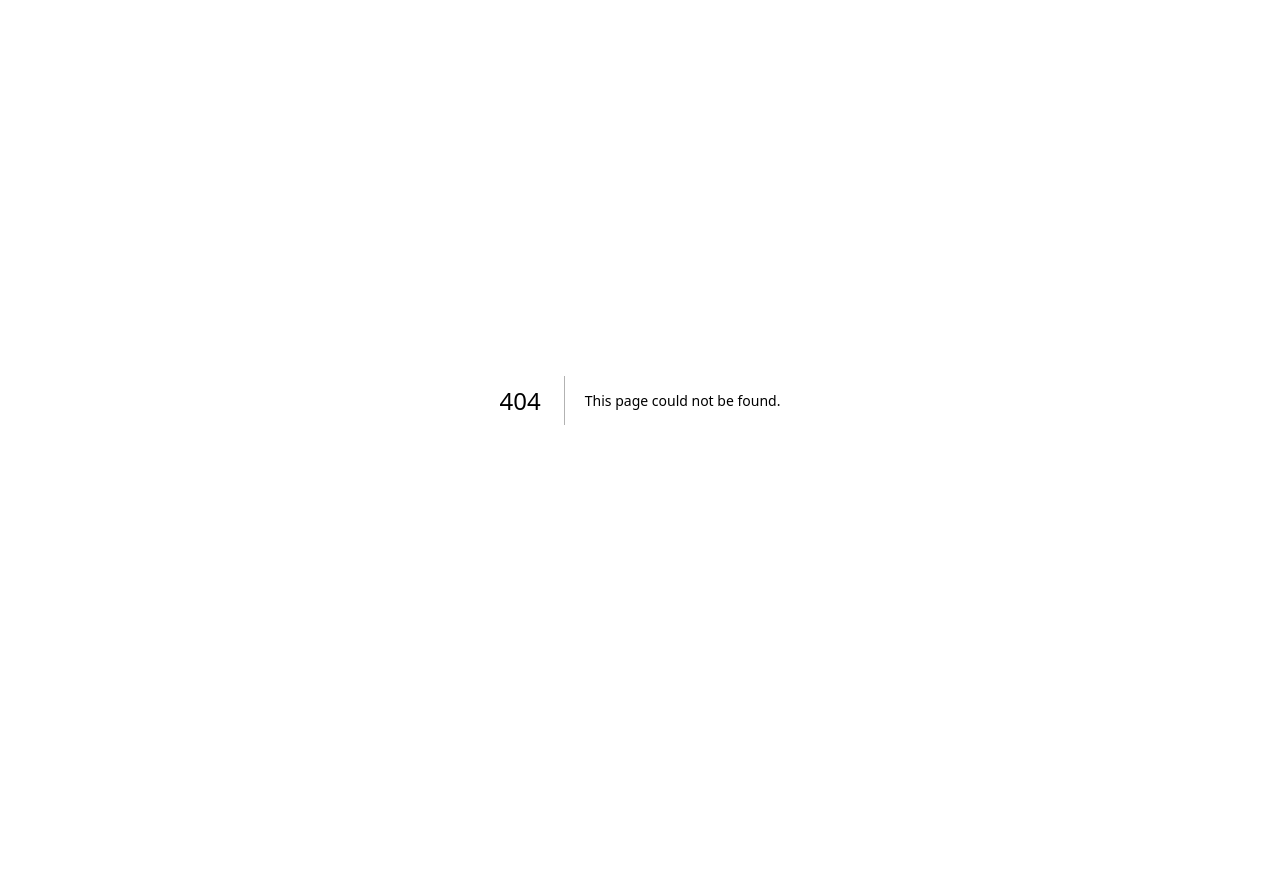
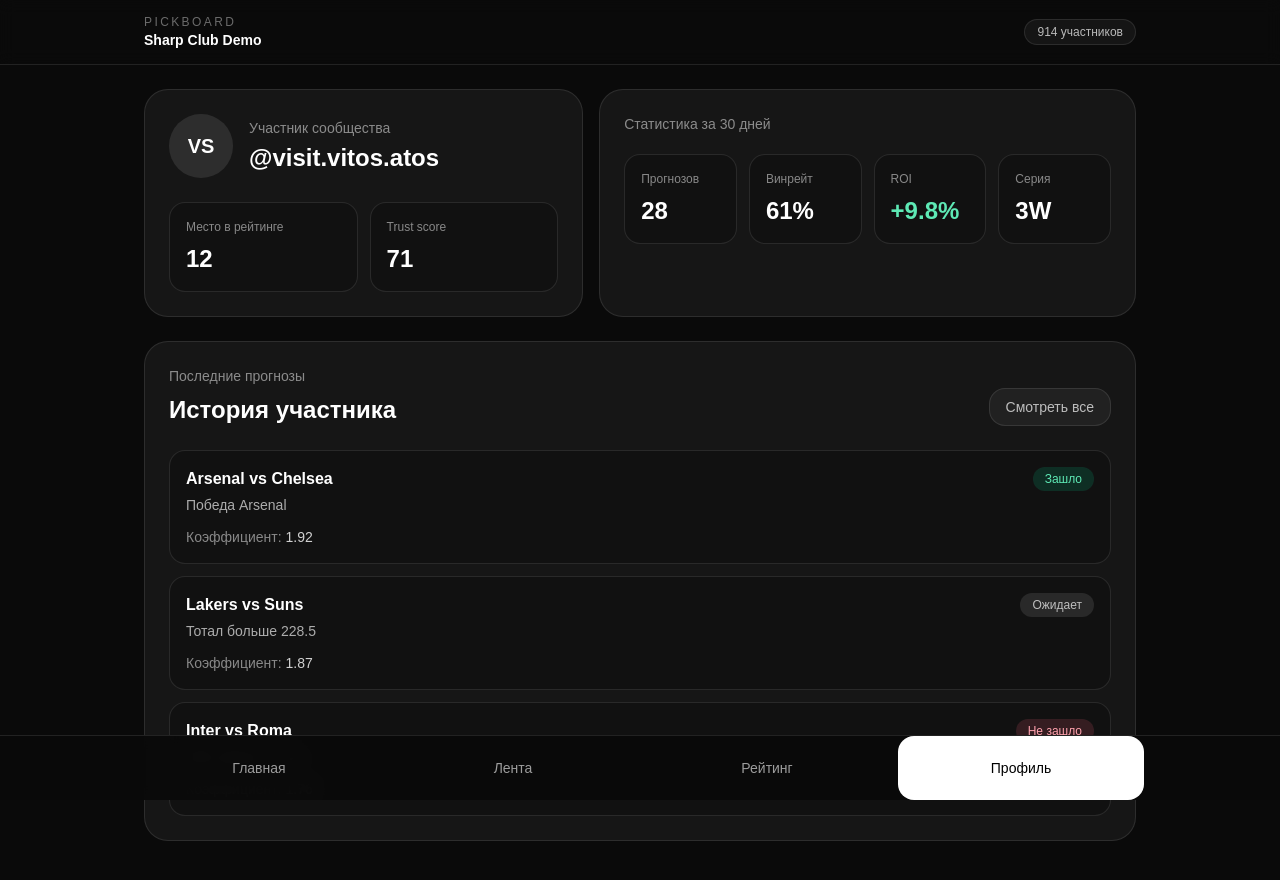
Before and after one commit to visitvitosatos-pixel/pickboard, a Next.js app: page /profile in a window 1280 px wide. Before the commit this address had no page. Shown: the top 880 px of the page. Before the commit the page ends 800 px from the top, so only its background shows below. Built offline with nearby package versions, Linux system fonts and the light colour scheme.

Commit message:
feat: add profile page and summary blocks

```diff
--- /dev/null
+++ b/src/app/profile/page.tsx
@@ -0,0 +1,14 @@
+import { AppShell } from "@/components/layout/app-shell";
+import { ProfileRecentPicks } from "@/features/profile/profile-recent-picks";
+import { ProfileSummary } from "@/features/profile/profile-summary";
+
+export default function ProfilePage() {
+  return (
+    <AppShell>
+      <div className="space-y-6">
+        <ProfileSummary />
+        <ProfileRecentPicks />
+      </div>
+    </AppShell>
+  );
+}
--- /dev/null
+++ b/src/features/profile/profile-recent-picks.tsx
@@ -0,0 +1,73 @@
+const recentPicks = [
+  {
+    id: "1",
+    eventName: "Arsenal vs Chelsea",
+    pick: "Победа Arsenal",
+    odds: "1.92",
+    status: "Зашло",
+    statusClassName: "bg-emerald-400/15 text-emerald-300",
+  },
+  {
+    id: "2",
+    eventName: "Lakers vs Suns",
+    pick: "Тотал больше 228.5",
+    odds: "1.87",
+    status: "Ожидает",
+    statusClassName: "bg-white/10 text-white/70",
+  },
+  {
+    id: "3",
+    eventName: "Inter vs Roma",
+    pick: "Обе забьют — да",
+    odds: "1.76",
+    status: "Не зашло",
+    statusClassName: "bg-rose-400/15 text-rose-300",
+  },
+];
+
+export function ProfileRecentPicks() {
+  return (
+    <section className="rounded-3xl border border-white/10 bg-white/5 p-6">
+      <div className="flex items-end justify-between gap-4">
+        <div>
+          <p className="text-sm text-white/50">Последние прогнозы</p>
+          <h2 className="mt-2 text-2xl font-semibold text-white">
+            История участника
+          </h2>
+        </div>
+
+        <button className="rounded-2xl border border-white/10 bg-white/5 px-4 py-2 text-sm text-white/70 transition hover:bg-white/10 hover:text-white">
+          Смотреть все
+        </button>
+      </div>
+
+      <div className="mt-6 space-y-3">
+        {recentPicks.map((pick) => (
+          <article
+            key={pick.id}
+            className="rounded-2xl border border-white/10 bg-black/20 p-4"
+          >
+            <div className="flex items-start justify-between gap-4">
+              <div>
+                <h3 className="text-base font-semibold text-white">
+                  {pick.eventName}
+                </h3>
+                <p className="mt-1 text-sm text-white/65">{pick.pick}</p>
+              </div>
+
+              <span
+                className={`rounded-full px-3 py-1 text-xs font-medium ${pick.statusClassName}`}
+              >
+                {pick.status}
+              </span>
+            </div>
+
+            <p className="mt-3 text-sm text-white/50">
+              Коэффициент: <span className="text-white/80">{pick.odds}</span>
+            </p>
+          </article>
+        ))}
+      </div>
+    </section>
+  );
+}
--- /dev/null
+++ b/src/features/profile/profile-summary.tsx
@@ -0,0 +1,60 @@
+export function ProfileSummary() {
+  return (
+    <section className="grid gap-4 md:grid-cols-[0.9fr_1.1fr]">
+      <article className="rounded-3xl border border-white/10 bg-white/5 p-6">
+        <div className="flex items-center gap-4">
+          <div className="flex h-16 w-16 items-center justify-center rounded-full bg-white/10 text-xl font-semibold text-white">
+            VS
+          </div>
+
+          <div>
+            <p className="text-sm text-white/50">Участник сообщества</p>
+            <h1 className="mt-1 text-2xl font-semibold text-white">
+              @visit.vitos.atos
+            </h1>
+          </div>
+        </div>
+
+        <div className="mt-6 grid gap-3 sm:grid-cols-2">
+          <div className="rounded-2xl border border-white/10 bg-black/20 p-4">
+            <p className="text-xs text-white/50">Место в рейтинге</p>
+            <p className="mt-2 text-2xl font-semibold text-white">12</p>
+          </div>
+
+          <div className="rounded-2xl border border-white/10 bg-black/20 p-4">
+            <p className="text-xs text-white/50">Trust score</p>
+            <p className="mt-2 text-2xl font-semibold text-white">71</p>
+          </div>
+        </div>
+      </article>
+
+      <article className="rounded-3xl border border-white/10 bg-white/5 p-6">
+        <p className="text-sm text-white/50">Статистика за 30 дней</p>
+
+        <div className="mt-5 grid gap-3 sm:grid-cols-2 lg:grid-cols-4">
+          <div className="rounded-2xl border border-white/10 bg-black/20 p-4">
+            <p className="text-xs text-white/50">Прогнозов</p>
+            <p className="mt-2 text-2xl font-semibold text-white">28</p>
+          </div>
+
+          <div className="rounded-2xl border border-white/10 bg-black/20 p-4">
+            <p className="text-xs text-white/50">Винрейт</p>
+            <p className="mt-2 text-2xl font-semibold text-white">61%</p>
+          </div>
+
+          <div className="rounded-2xl border border-white/10 bg-black/20 p-4">
+            <p className="text-xs text-white/50">ROI</p>
+            <p className="mt-2 text-2xl font-semibold text-emerald-300">
+              +9.8%
+            </p>
+          </div>
+
+          <div className="rounded-2xl border border-white/10 bg-black/20 p-4">
+            <p className="text-xs text-white/50">Серия</p>
+            <p className="mt-2 text-2xl font-semibold text-white">3W</p>
+          </div>
+        </div>
+      </article>
+    </section>
+  );
+}
```
